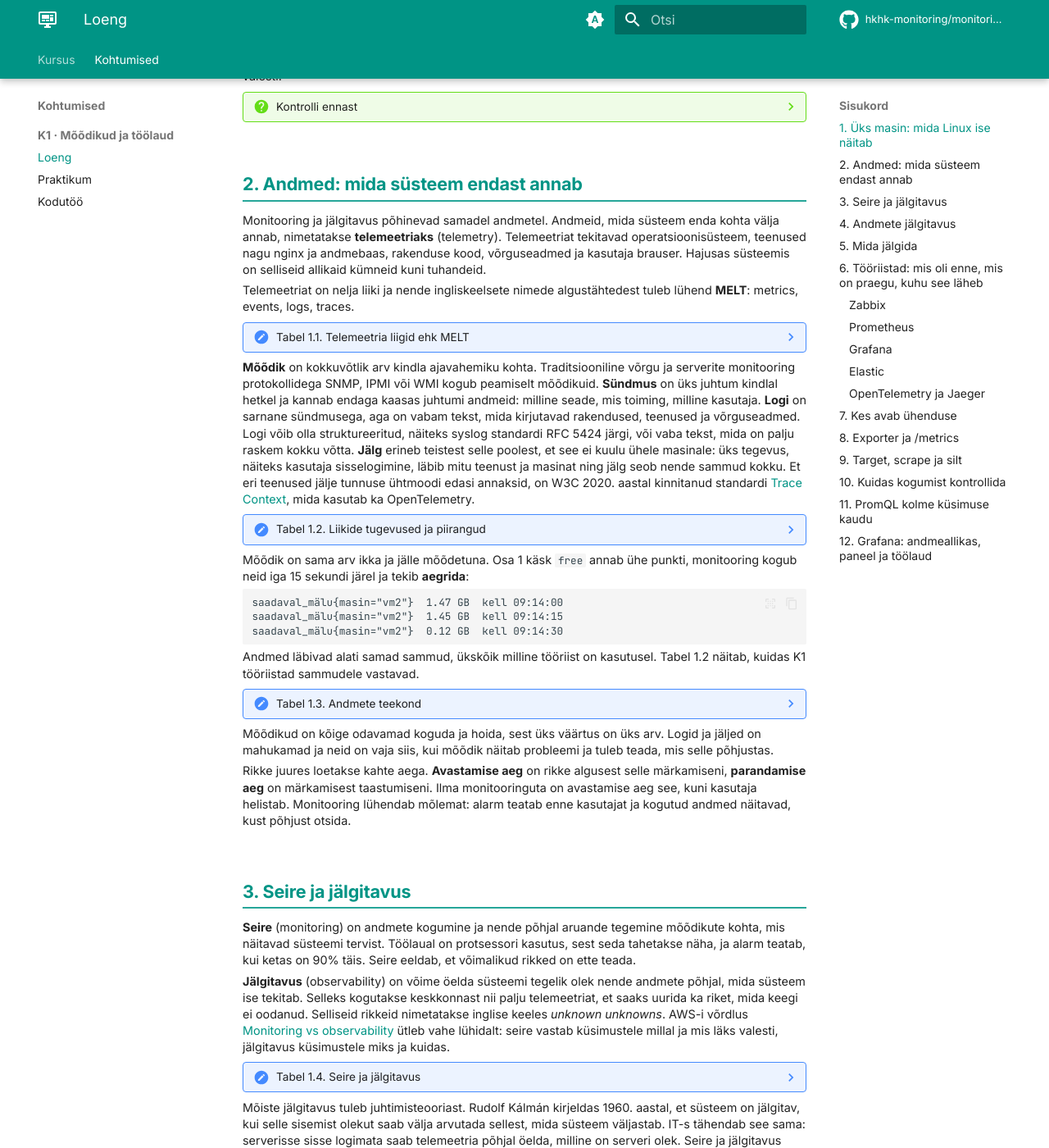
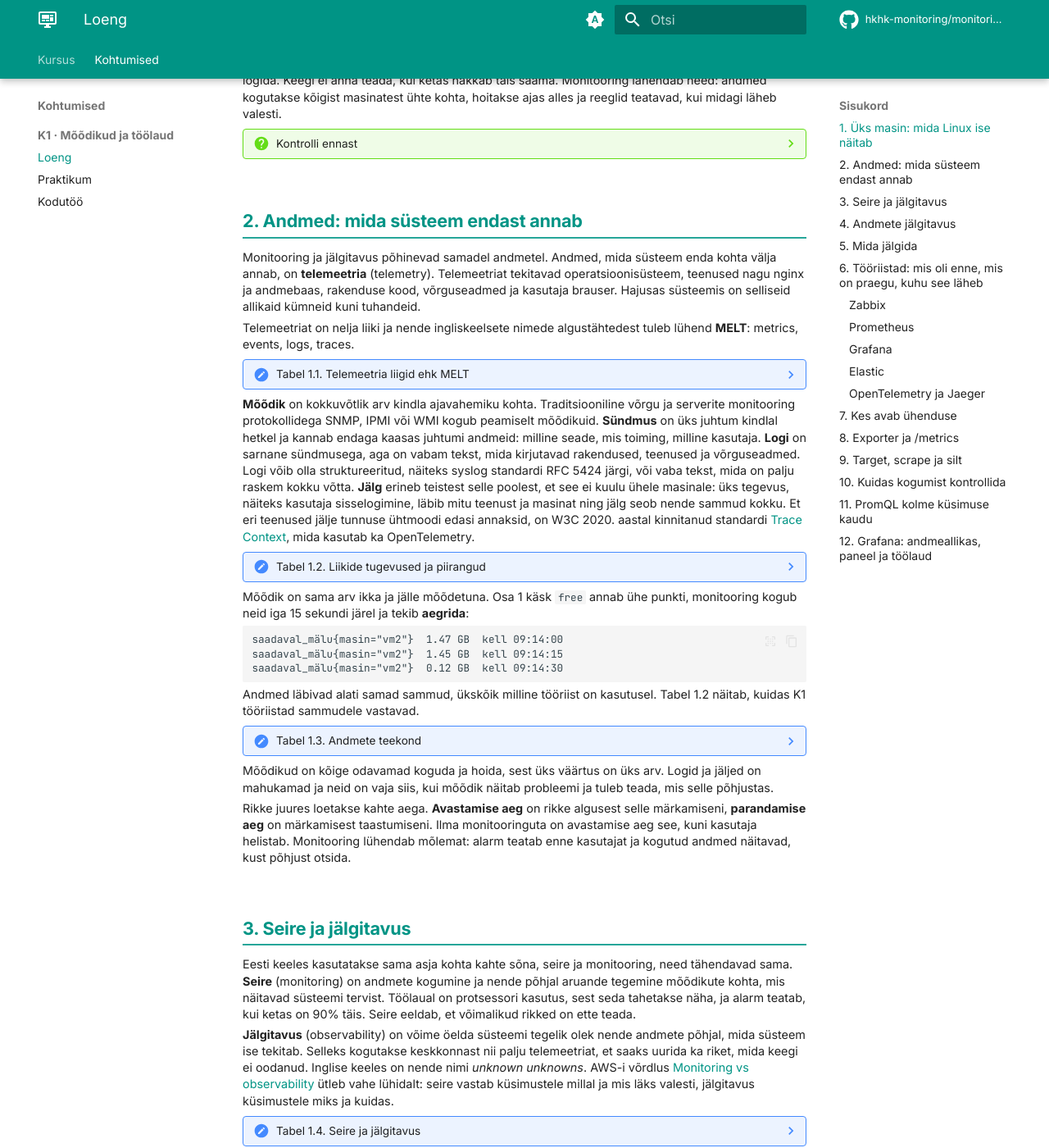
Before and after one commit to hkhk-monitoring/monitoring-lite, an MkDocs documentation site: the page built from docs/k01/lecture.md, in a window 1280 px wide and 1400 px high, scrolled down 767 px. Shown: the whole window at 82% size. Built offline with MkDocs 1.6.1 and Material for MkDocs 9.7.7, drawn with Linux system fonts in a browser that asks for light colours; comment, search, counter and statistics services are not loaded; part of the change alters nothing that is shown; some of the changed text lies outside the part shown.

Commit message:
K1 loeng: õpiväljundid täpsemaks (sündmus, USE ja kuldsed signaalid, pull ja push, Grafana andmeallikas ja paneel), algusesse küsimus öösel täitunud kettast, instrumenteerimine seletatud esimesel kasutusel, seire ja monitooring tähendavad sama

```diff
--- a/docs/k01/lecture.md
+++ b/docs/k01/lecture.md
@@ -13,16 +13,19 @@ DevOps Lite'is paigaldasid Ansible'i ja Compose'iga teenused kolme masinasse. Ku
 ??? abstract "Õpiväljundid"
     Pärast loengut ja praktikumi oskad:
 
-    - leida Linuxi masinast logikirjed ja ressursside hetkenäidud ning selgitada, miks sellest ei piisa;
-    - eristada mõõdikut, logi ja jälge ning selgitada, millist küsimust igaüks aitab vastata;
-    - selgitada seire ja jälgitavuse erinevust ning nimetada, mida jälgida masina ja teenuse puhul;
-    - selgitada, kes avab ühenduse ja milline komponent tagastab väärtused Prometheuse puhul;
+    - leida Linuxi masinast logikirjed ja ressursside hetkenäidud ning selgitada, miks neist ei piisa;
+    - eristada mõõdikut, sündmust, logi ja jälge ning selgitada, millisele küsimusele igaüks vastab;
+    - selgitada seire ja jälgitavuse erinevust;
+    - kasutada USE meetodit masina ressursside jälgimiseks ja nimetada teenuse neli kuldset signaali;
+    - selgitada pull- ja push-mudeli erinevust ning seda, kes Prometheuse puhul avab ühenduse ja kes tagastab väärtused;
     - lugeda exporter'i väljundist mõõdiku nime, silte, väärtust, tüüpi ja ühikut;
-    - kontrollida kogumist sammhaaval: exporter, `/metrics`, Targets-leht, päring;
+    - kontrollida Prometheuse kogumist sammhaaval: exporter, `/metrics`, Targets-leht, päring;
     - koostada PromQL-i päringuid saadaval oleva mälu, failisüsteemi vaba ruumi ja protsessori kasutuse uurimiseks;
-    - lisada Grafanasse andmeallika ja paneeli oma päringuga.
+    - luua Grafanasse Prometheuse andmeallika ja lisada paneeli oma PromQL-i päringuga.
 
 ## 1. Üks masin: mida Linux ise näitab
+
+Ketas täitub öösel ja teenus lakkab töötamast. Kuidas oleksid seda enne märganud ja kust näeksid hommikul, mis juhtus? Vastus algab sellest, mida masin ise näitab.
 
 Iga Linuxi masin kirjutab sündmused logisse ja näitab käskudega, kui palju ressursse on kasutusel. AlmaLinuxis kogub logid teenus **journald** ja neid loeb käsk `journalctl`. Logikirjel on aeg, masin, programm ja tekst.
 
@@ -56,7 +59,7 @@ uptime        # koormus viimase 1, 5 ja 15 minuti keskmisena
 
 ## 2. Andmed: mida süsteem endast annab
 
-Monitooring ja jälgitavus põhinevad samadel andmetel. Andmeid, mida süsteem enda kohta välja annab, nimetatakse **telemeetriaks** (telemetry). Telemeetriat tekitavad operatsioonisüsteem, teenused nagu nginx ja andmebaas, rakenduse kood, võrguseadmed ja kasutaja brauser. Hajusas süsteemis on selliseid allikaid kümneid kuni tuhandeid.
+Monitooring ja jälgitavus põhinevad samadel andmetel. Andmed, mida süsteem enda kohta välja annab, on **telemeetria** (telemetry). Telemeetriat tekitavad operatsioonisüsteem, teenused nagu nginx ja andmebaas, rakenduse kood, võrguseadmed ja kasutaja brauser. Hajusas süsteemis on selliseid allikaid kümneid kuni tuhandeid.
 
 Telemeetriat on nelja liiki ja nende ingliskeelsete nimede algustähtedest tuleb lühend **MELT**: metrics, events, logs, traces.
 
@@ -76,7 +79,7 @@ Telemeetriat on nelja liiki ja nende ingliskeelsete nimede algustähtedest tuleb
     | mõõdik | odav hoida ja töödelda, sobib aegridadeks ja üldpildiks | mida ette ei mõõdetud, seda hiljem ei näe |
     | sündmus | näitab täpselt, mis toiming juhtus, sobib ootamatuteks päringuteks | vajab rohkem salvestusruumi ja võrku kui mõõdik |
     | logi | kõige detailsem, parim konkreetse vea otsimiseks | suurt hulka on raske hoida ja läbi otsida, vaba tekst on raske kokku võtta |
-    | jälg | näitab tegevust otsast lõpuni üle mitme teenuse | rakendus peab jälje tunnuse edasi andma, vajab instrumenteerimist |
+    | jälg | näitab tegevust otsast lõpuni üle mitme teenuse | rakenduse koodi tuleb lisada telemeetria väljaandmine ehk **instrumenteerimine**, et jälje tunnus liiguks teenuselt teenusele |
 
 Mõõdik on sama arv ikka ja jälle mõõdetuna. Osa 1 käsk `free` annab ühe punkti, monitooring kogub neid iga 15 sekundi järel ja tekib **aegrida**:
 
@@ -104,9 +107,9 @@ Rikke juures loetakse kahte aega. **Avastamise aeg** on rikke algusest selle mä
 
 ## 3. Seire ja jälgitavus
 
-**Seire** (monitoring) on andmete kogumine ja nende põhjal aruande tegemine mõõdikute kohta, mis näitavad süsteemi tervist. Töölaual on protsessori kasutus, sest seda tahetakse näha, ja alarm teatab, kui ketas on 90% täis. Seire eeldab, et võimalikud rikked on ette teada.
+Eesti keeles kasutatakse sama asja kohta kahte sõna, seire ja monitooring, need tähendavad sama. **Seire** (monitoring) on andmete kogumine ja nende põhjal aruande tegemine mõõdikute kohta, mis näitavad süsteemi tervist. Töölaual on protsessori kasutus, sest seda tahetakse näha, ja alarm teatab, kui ketas on 90% täis. Seire eeldab, et võimalikud rikked on ette teada.
 
-**Jälgitavus** (observability) on võime öelda süsteemi tegelik olek nende andmete põhjal, mida süsteem ise tekitab. Selleks kogutakse keskkonnast nii palju telemeetriat, et saaks uurida ka riket, mida keegi ei oodanud. Selliseid rikkeid nimetatakse inglise keeles *unknown unknowns*. AWS-i võrdlus [Monitoring vs observability](https://aws.amazon.com/compare/the-difference-between-monitoring-and-observability/) ütleb vahe lühidalt: seire vastab küsimustele millal ja mis läks valesti, jälgitavus küsimustele miks ja kuidas.
+**Jälgitavus** (observability) on võime öelda süsteemi tegelik olek nende andmete põhjal, mida süsteem ise tekitab. Selleks kogutakse keskkonnast nii palju telemeetriat, et saaks uurida ka riket, mida keegi ei oodanud. Inglise keeles on nende nimi *unknown unknowns*. AWS-i võrdlus [Monitoring vs observability](https://aws.amazon.com/compare/the-difference-between-monitoring-and-observability/) ütleb vahe lühidalt: seire vastab küsimustele millal ja mis läks valesti, jälgitavus küsimustele miks ja kuidas.
 
 ??? note "Tabel 1.4. Seire ja jälgitavus"
     | | Seire | Jälgitavus |
@@ -133,7 +136,7 @@ Jälgitavus on muutunud tähtsaks, sest süsteemid on hajusad. Üks rakendus koo
     |---|---|
     | andmed on eraldi tööriistades | mõõdikud ühes, logid teises, jäljed kolmandas süsteemis ja neid ei saa omavahel siduda |
     | andmeid on liiga palju | kõike kogudes kasvab maht ja hind, olulist on raske leida |
-    | rakendus ei anna andmeid välja | koodi tuleb lisada mõõdikud ja jäljed, seda nimetatakse instrumenteerimiseks |
+    | rakendus ei anna andmeid välja | rakendus tuleb instrumenteerida: koodi lisatakse mõõdikute ja jälgede väljaandmine |
     | eri teenustel eri vormingud | sama asja nimetatakse eri teenustes eri nimega |
 
 **Kuidas jälgitavus teoks tehakse.** Jälgitavus tekib hästi tehtud seirest: telemeetria kogutakse kokku, näidatakse arusaadavalt ja andmeid tõlgendatakse koos. Ainult küsitlemisest ja lävenditest ei piisa. Eraldi mõõdikud, sündmused, logid ja jäljed tuleb omavahel siduda, näiteks aja, masina või päringu tunnuse järgi, et leida rikke põhjus.
```
